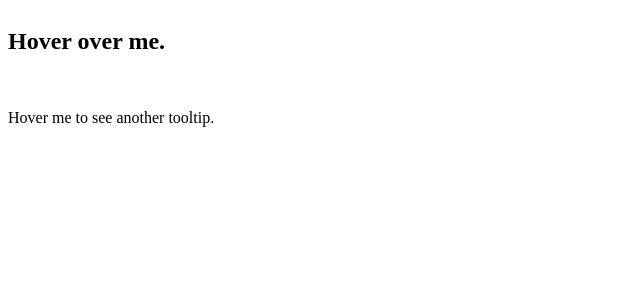
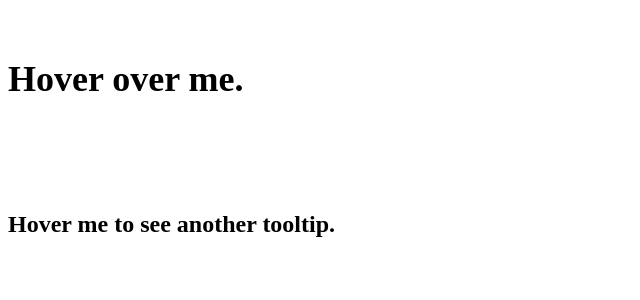
Before and after one commit to acciojob/react-composition-3-tauheed0110, a React app: page / in a window 1280 px wide. Shown: the top 300 px of the page, without its empty margins (0-640 px from the left). Built offline with nearby package versions, Linux system fonts and the light colour scheme.

Commit message:
file changed

```diff
--- a/src/components/Tooltip.js
+++ b/src/components/Tooltip.js
@@ -8,14 +8,14 @@ const Tooltip = ({ text, children }) => {
   const hideTooltip = () => setVisible(false);
 
   return (
-    <div
+    <h2
       className="tooltip"
       onMouseEnter={showTooltip}
       onMouseLeave={hideTooltip}
     >
       {children}
       {visible && <div className="tooltiptext">{text}</div>}
-    </div>
+    </h2>
   );
 };
 
```
